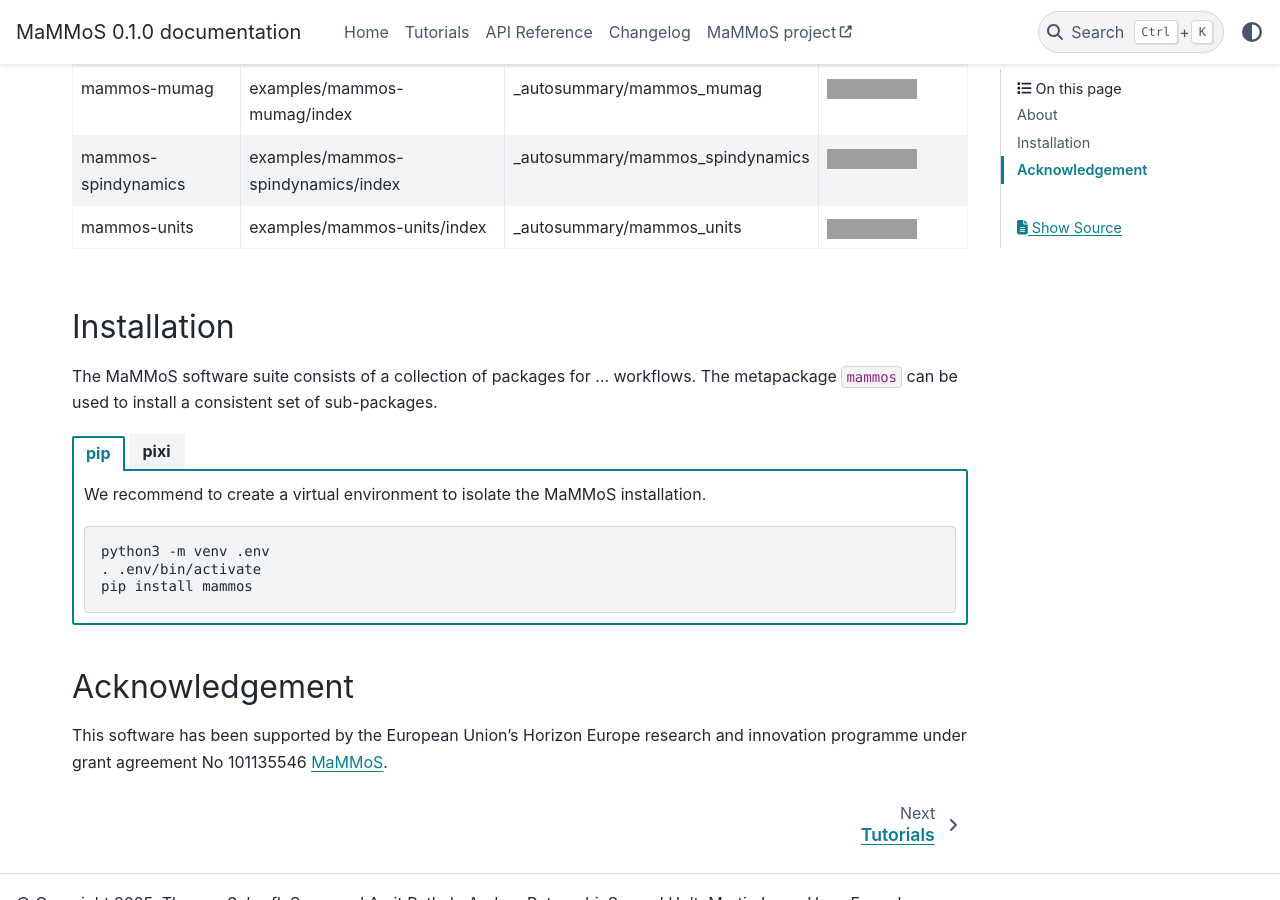
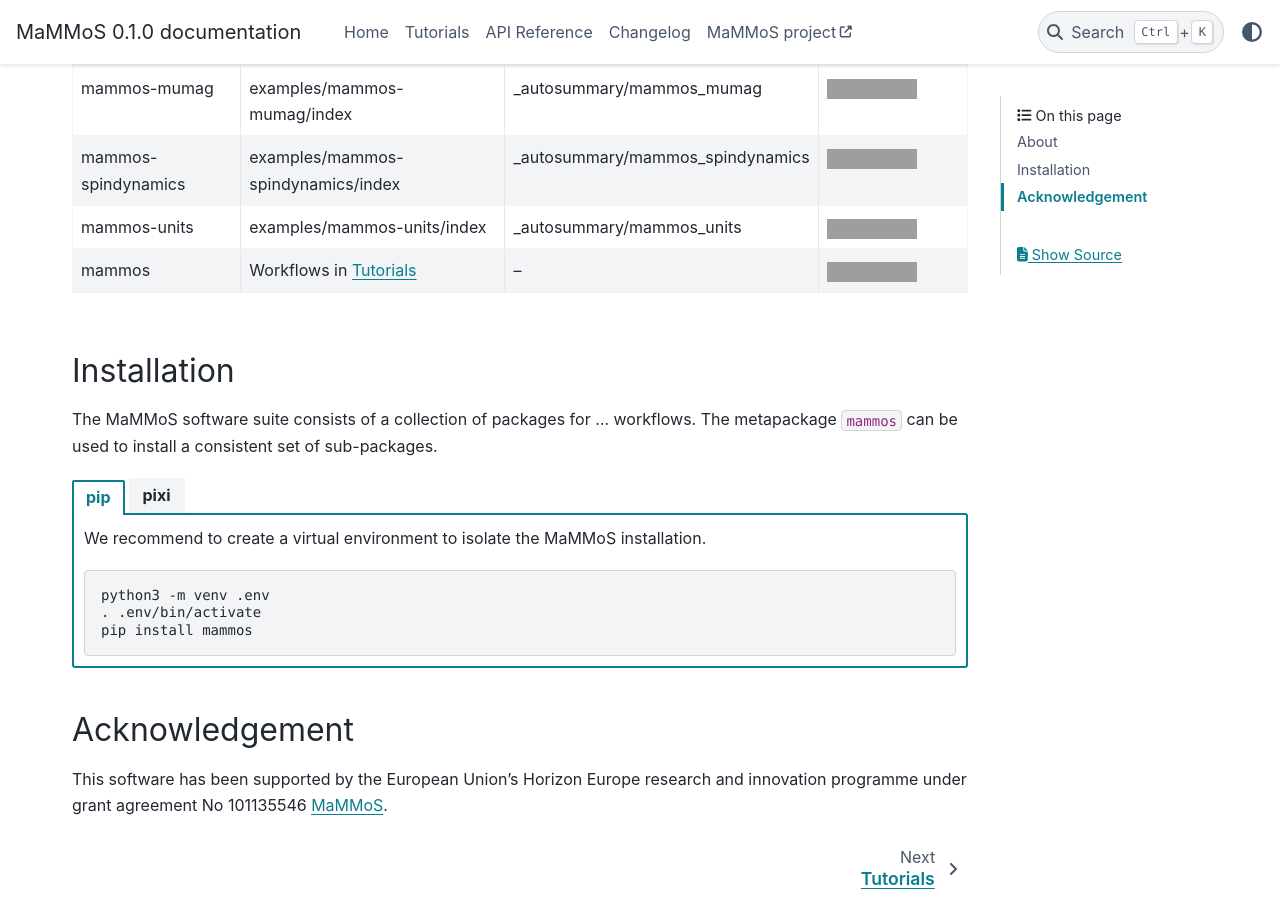
Before and after one commit to MaMMoS-project/mammos, a Sphinx documentation site: the page built from docs/source/index.rst, in a window 1280 px wide and 900 px high, scrolled down 507 px. Built offline with Sphinx 7.4.7 and the PyData theme 0.15.4, drawn with Linux system fonts in a browser that asks for light colours; pages that are not in the unit, such as notebooks, are missing from menus; the version number is read from the project's files by our own code; grey boxes are pictures that could not be loaded.

Commit message:
Add mammos package to about table

```diff
--- a/docs/source/index.rst
+++ b/docs/source/index.rst
@@ -57,6 +57,11 @@ MaMMoS provides software suite for magnetic multiscale modeling. It consists of
      - :doc:`_autosummary/mammos_units`
      - .. image:: https://mybinder.org/badge_logo.svg
           :target: https://mybinder.org/v2/gh/mammos-project/mammos-units/main?urlpath=lab%2Ftree%2Fexamples
+   * - mammos
+     - Workflows in :doc:`examples/index`
+     - –
+     - .. image:: https://mybinder.org/badge_logo.svg
+          :target: https://mybinder.org/v2/gh/mammos-project/mammos/main?urlpath=lab%2Ftree%2Fexamples
 
 
 Installation
```
